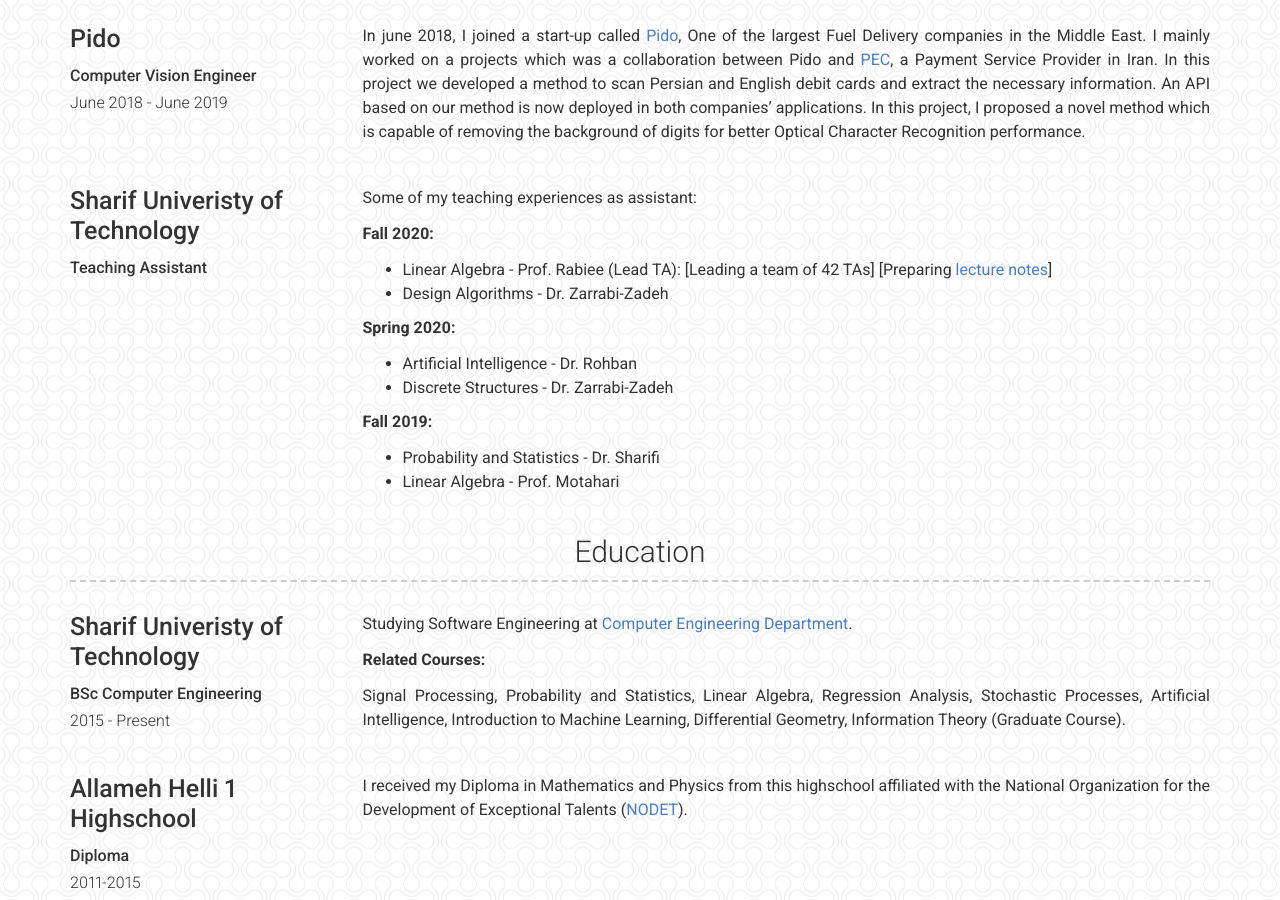
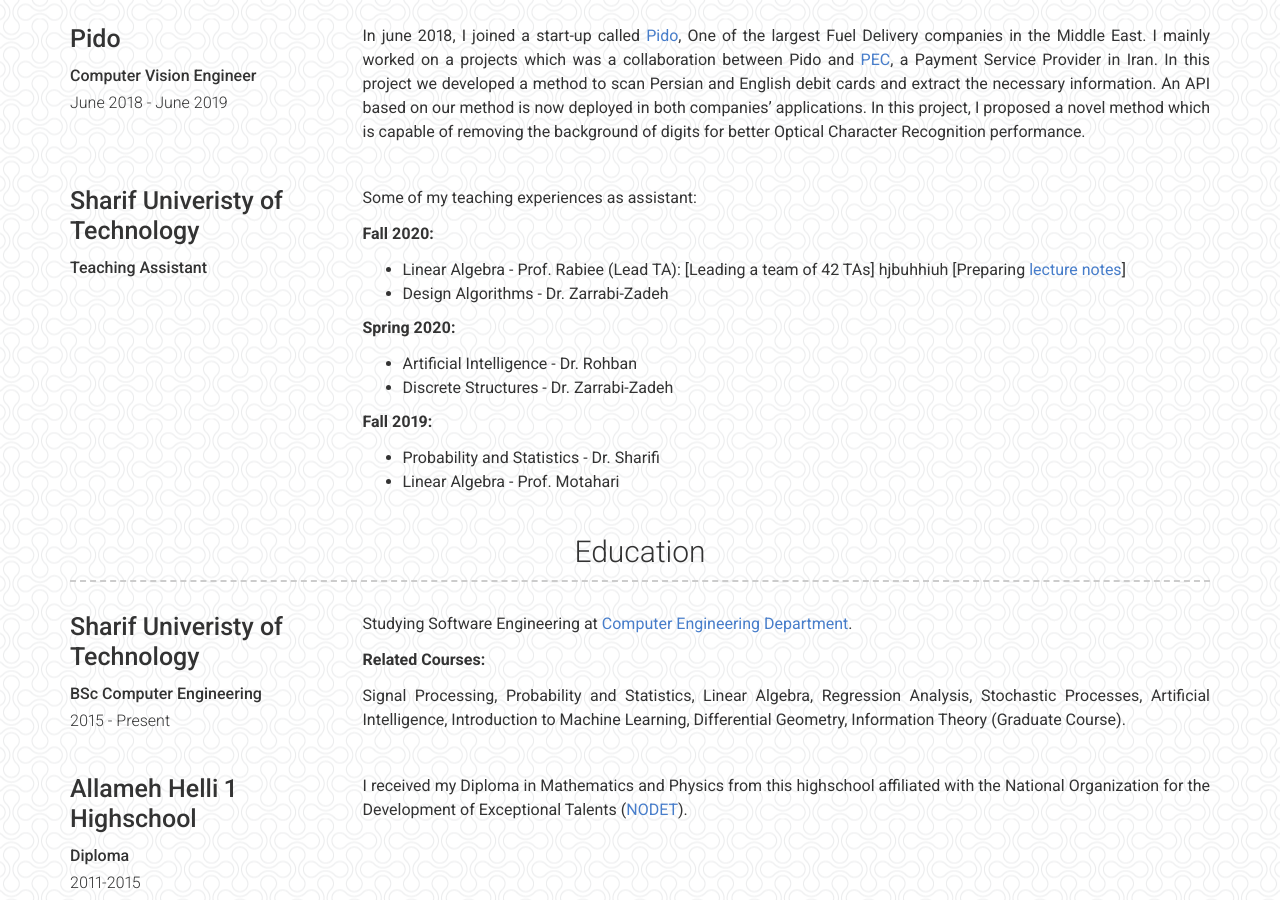
Before and after one commit to sfch1999/sfch1999.github.io, a Jekyll site: the page built from index.md, in a window 1280 px wide and 900 px high, scrolled down 2433 px. Built offline with Jekyll 4.4.1, drawn with Linux system fonts in a browser that asks for light colours; a style sheet for code colours, icons or effects is not loaded.

Commit message:
about me

```diff
--- a/_data/experience.yml
+++ b/_data/experience.yml
@@ -66,7 +66,7 @@
 
     **Fall 2020:**
     + Linear Algebra - Prof. Rabiee (Lead TA):
-        [Leading a team of 42 TAs]
+        [Leading a team of 42 TAs]     hjbuhhiuh
         [Preparing [lecture notes](http://ce.sharif.edu/courses/99-00/1/ce425-1/index.php?section=resources&file=resources&cmd=changeDir&id=Lectures)]
     + Design Algorithms - Dr. Zarrabi-Zadeh
 
```
